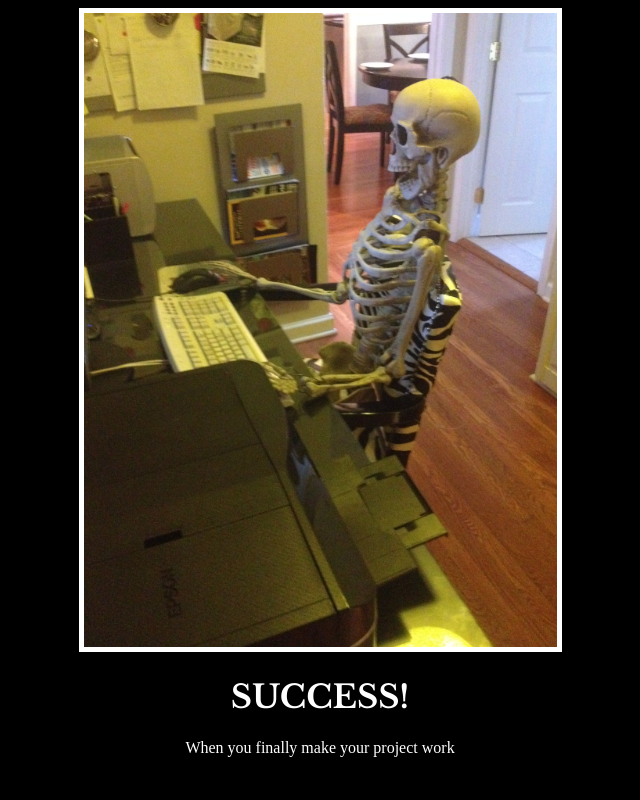
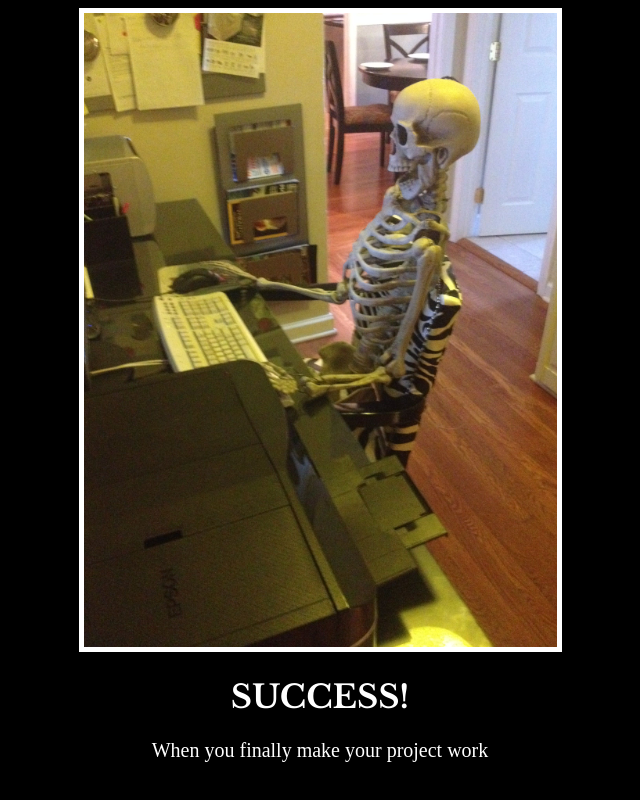
Before and after one commit to WizardofGames/Demotivational-Meme, a plain HTML site: page index.html in a window 1280 px wide. Shown: the whole page, without its empty margins (320-960 px from the left). Drawn offline with nearby package versions, Linux system fonts and the light colour scheme; a web font is replaced by a local one.

Commit message:
Add files via upload

```diff
--- a/index.html
+++ b/index.html
@@ -31,10 +31,8 @@ But it must have the following features:
   <div id="meme">
     <img id="img" src="./assets/images/skeleton with jaw open at computer.png"
       alt="skeleton with jaw open at computer"/>
-    <div>
-      <h1 id="heading">success!</h1>
-      <p>When you finally make your project work</p>
-    </div>
-    </div>
+    <h1 id="heading">success!</h1>
+    <p id="smalltext">When you finally make your project work</p>
+  </div>
 </body>
 </html>
```
